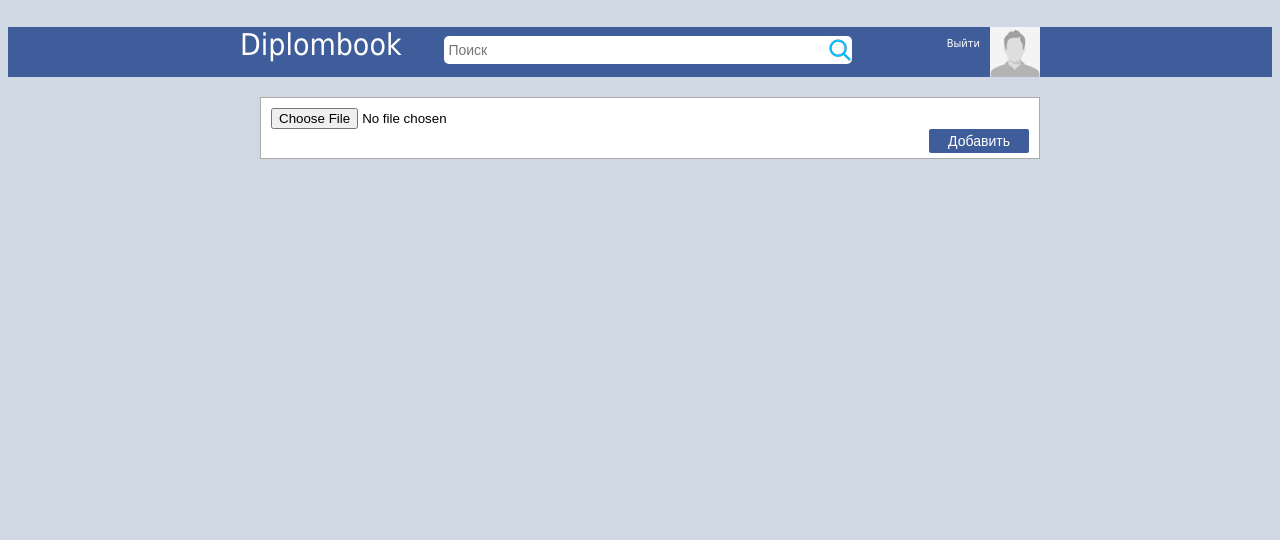
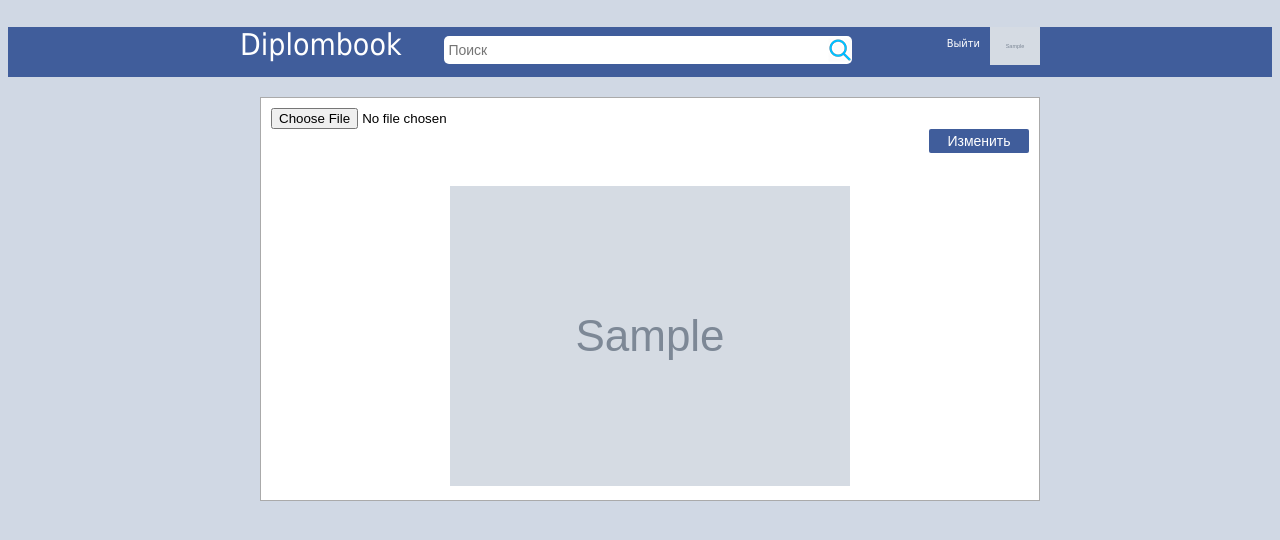
Before and after one commit to camellamb/diplombook-demo, a PHP site: page /profile_image.php in a window 1280 px wide. Shown: the top 540 px of the page. Run offline with PHP 8.4, Linux system fonts and the light colour scheme; the visitor is signed in with stand-in values (Sample User, id 1); tables that the repository leaves empty or names only in its code hold one stand-in row (values such as "Sample post"); grey boxes marked "Sample" are stand-in pictures.

Commit message:
Change Profile Image Preview

```diff
--- a/classes/connect.php
+++ b/classes/connect.php
@@ -6,7 +6,7 @@ class Database
     private $host = "localhost";
     private $username = "root";
     private $password = "";
-    private $db = "database";
+    private $db = "project_db";
 
     function connect()
     {
--- a/header.php
+++ b/header.php
@@ -1,3 +1,15 @@
+<?php
+
+//default image
+$corner_image = "images/user_male.jpg";
+
+//sync image
+if (isset($user_data)) {
+    $corner_image = $user_data['profile_image'];
+}
+
+?>
+
 <!--top bar-->
 <div id="blue_bar">
     <div style="
@@ -9,7 +21,7 @@
 
         &nbsp &nbsp <input type="text" id="search_box" placeholder="Поиск">
 
-        <a href="profile.php"><img src="images/user_male.jpg" style="width: 50px; float: right;"></a>
+        <a href="profile.php"><img src="<?php echo $corner_image ?>" style="width: 50px; float: right;"></a>
 
         <a href="logout.php">
             <span style="font-size: 11px; float: right; margin: 10px; color: white;">
--- a/profile_image.php
+++ b/profile_image.php
@@ -161,8 +161,23 @@ if ($_SERVER['REQUEST_METHOD'] == 'POST') {
                 <form method="post" enctype="multipart/form-data">
                     <div style="border: solid thin #aaa; padding: 10px; background-color: white;">
                         <input type="file" name="file"><br>
-                        <input id="post_button" type="submit" value="Добавить">
+                        <input id="post_button" type="submit" value="Изменить">
                         <br>
+
+                        <div style="text-align: center;">
+                            <br><br>
+                            <?php
+
+                            if (isset($_GET['change']) && $_GET['change'] == "cover") {
+                                $change = "cover";
+                                echo "<img src='$user_data[cover_image]' style='max-width:500px;'>";
+                            } else {
+                                echo "<img src='$user_data[profile_image]' style='max-width:500px;'>";
+                            }
+
+                            ?>
+                        </div>
+
                     </div>
                 </form>
 
```
Also changed, not shown: uploads/478419587512/1TWNyOh0haiStok.jpg (added), uploads/478419587512/1mBQemgqVfm3FCW.jpg (deleted), uploads/478419587512/CRwS9782yWia7az.jpg (deleted), uploads/478419587512/DZdgKFvmhIicJvj.jpg (added). Lines whose indentation alone changed are shown as unchanged.
